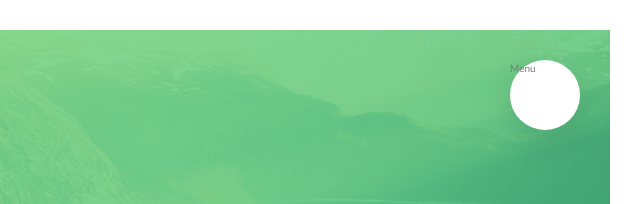
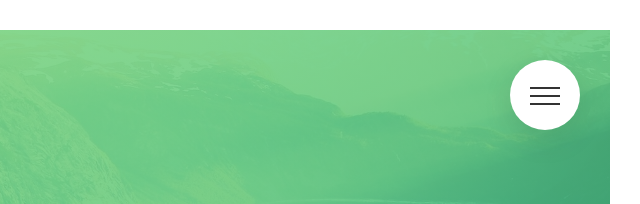
Before and after one commit to HajimeNoJosh/CSS-Natours-Starter, a website: page dist/index.html in a window 1280 px wide. Shown: the top 204 px of the page, 640-1280 px from the left. Drawn offline with Linux system fonts and the light colour scheme.

Commit message:
building the navigation final

```diff
--- a/sass/layout/_navigation.scss
+++ b/sass/layout/_navigation.scss
@@ -13,6 +13,8 @@
     right: 6rem;
     z-index: 2000;
     box-shadow: 0 1rem 3rem rgba($color-black, .1);
+    text-align: center;
+    cursor: pointer;
   }
 
   &__background {
@@ -24,7 +26,7 @@
     right: 6.5rem;
     background-image: radial-gradient($color-primary-light, $color-primary-dark);
     z-index: 1000;
-    transition: transform 0.8s cubic-bezier(.86, 0, 07, 1);
+    transition: transform 0.8s cubic-bezier(.86, 0, .07, 1);
     // transform: scale(80);
   }
 
@@ -80,7 +82,7 @@
       transform: translateX(1rem);
     }
   }
-
+  //FUNCTIONALITY
   &__checkbox:checked ~ &__background {
     transform: scale(80);
   }
@@ -89,4 +91,56 @@
     opacity: 1;
     width: 100%;
   }
+  //ICON
+  &__icon {
+    position: relative;
+    margin-top: 3.5rem;
+
+    &,
+    &::after,
+    &::before {
+      width: 3rem;
+      height: 2px;
+      background-color: $color-grey-dark-3;
+      display: inline-block;
+    }
+
+    &::after,
+    &::before {
+      content: '';
+      position: absolute;
+      left: 0;
+      transition: all 0.2s;
+    }
+
+    &::before {
+      top: -.8rem;
+    }
+
+    &::after {
+      top: 0.8rem;
+    }
+  }
+
+  &__button:hover &__icon::before {
+    top: -1rem;
+  }
+
+  &__button:hover &__icon::after {
+    top: 1rem;
+  }
+
+  &__checkbox:checked + &__button &__icon {
+    background-color: transparent;
+  }
+
+  &__checkbox:checked + &__button &__icon::before {
+    top: 0;
+    transform: rotate(135deg);
+  }
+
+  &__checkbox:checked + &__button &__icon::after {
+    top: 0;
+    transform: rotate(-135deg);
+  }
 }
```
Also changed, not shown: dist/css/style.css, dist/index.html.
